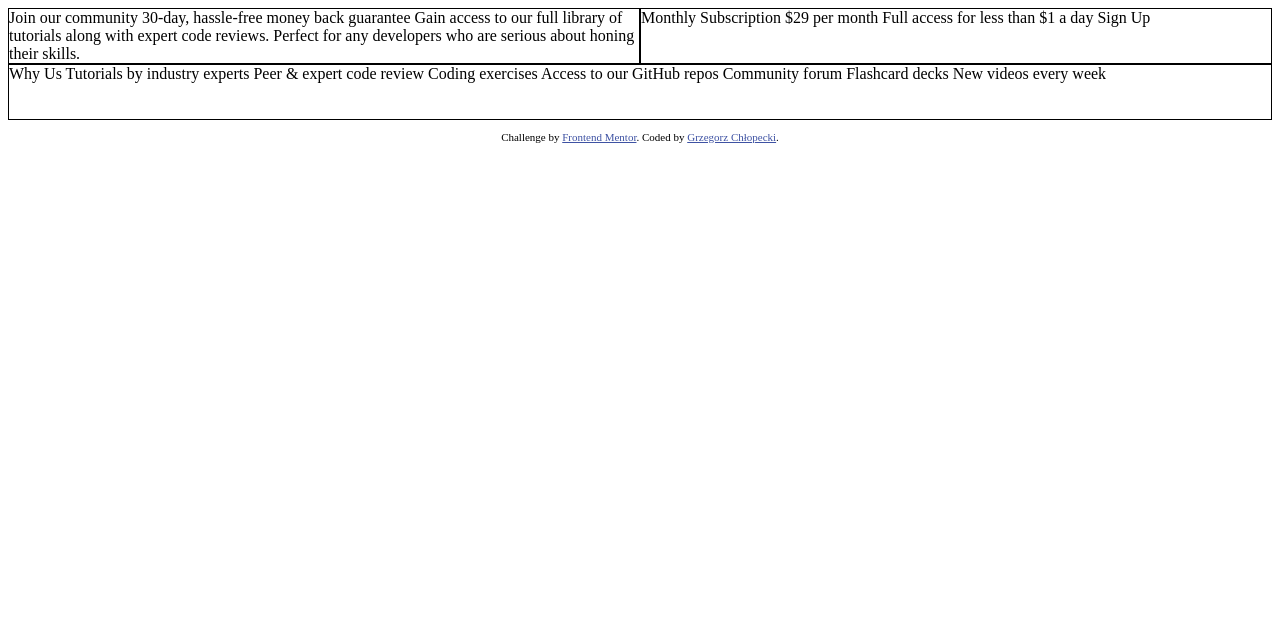
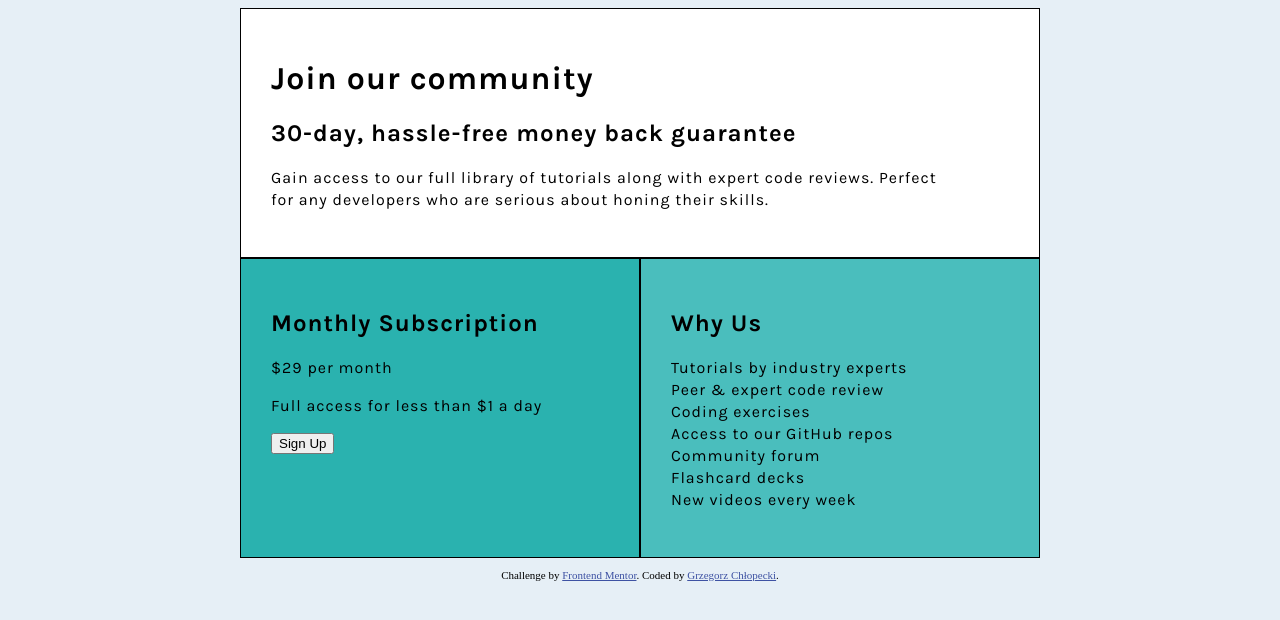
Before and after one commit to Alf131/challenge-single-price-grid, a plain HTML site: page index.html in a window 1280 px wide. Drawn offline with Linux system fonts and the light colour scheme.

Commit message:
Added more css

```diff
--- a/css/styles.css
+++ b/css/styles.css
@@ -1,18 +1,47 @@
+body {
+    background: #E6EFF6 ;
+}
 .container {
+    font-size: 16px;
+    font-family: 'Karla', sans-serif;
+    width:800px;
+    margin: auto;
     display: grid;
     grid-template-columns: 1fr 1fr;
-    grid-template-rows: 1fr 1fr;
+    grid-template-rows: 0.7fr 1fr;
+    letter-spacing: 1px;
+
+}
+.content {
+    padding: 30px;
+}
+.content > p {
+    line-height: 22px;
 }
 .box {
     border: 1px solid black;
+
+}
+.join {
+    grid-column: 1 / 3;
+    grid-row: 1 / 2;
+    background: #FFFFFF ;
+}
+.join > h1 {
+    color: hsl(179, 62%, 43%)
+}
+.join > h2 {
+    color: hsl(71, 73%, 54%)
+}
+.join > .content {
+    padding-right: 100px;
+}
+.monthly {
+    background: hsl(179, 62%, 43%);
 }
 .why {
-    grid-column: 1 / 3;
-    grid-row: 2 / 3;
+    background:#4ABEBD;
 }
-
-
-
 
 
 
--- a/index.html
+++ b/index.html
@@ -5,6 +5,7 @@
   <meta name="viewport" content="width=device-width, initial-scale=1.0"> <!-- displays site properly based on user's device -->
 
   <link rel="icon" type="image/png" sizes="32x32" href="./images/favicon-32x32.png">
+  <link href="https://fonts.googleapis.com/css?family=Karla:400,700&display=swap" rel="stylesheet">
   <link rel="stylesheet" href="css/styles.css">
   <title>Frontend Mentor | Single Price Grid Component</title>
 
@@ -13,32 +14,40 @@
 <body>
   <div class="container">
     <div class="join box">
-      Join our community
+      <div class="content">
+        <h1>Join our community</h1>
 
-      30-day, hassle-free money back guarantee
+        <h2>30-day, hassle-free money back guarantee</h2>
 
-      Gain access to our full library of tutorials along with expert code reviews.
-      Perfect for any developers who are serious about honing their skills.
+        <p>Gain access to our full library of tutorials along with expert code reviews.
+        Perfect for any developers who are serious about honing their skills.
+        </p>
+      </div>
     </div>
     <div class="monthly box">
-      Monthly Subscription
+      <div class="content">
+        <h2>Monthly Subscription</h2>
 
-      &dollar;29 per month
+        <p>&dollar;29 per month</p>
 
-      Full access for less than &dollar;1 a day
+        <p>Full access for less than &dollar;1 a day</p>
 
-      Sign Up
+        <button>Sign Up</button>
+      </div>
     </div>
     <div class="why box">
-      Why Us
-
-      Tutorials by industry experts
-      Peer &amp; expert code review
-      Coding exercises
-      Access to our GitHub repos
-      Community forum
-      Flashcard decks
-      New videos every week
+      <div class="content">
+        <h2>Why Us</h2>
+        <p>
+        Tutorials by industry experts<br>
+        Peer &amp; expert code review<br>
+        Coding exercises<br>
+        Access to our GitHub repos<br>
+        Community forum<br>
+        Flashcard decks<br>
+        New videos every week
+        </p>
+      </div>
     </div>
   </div>
 
```
